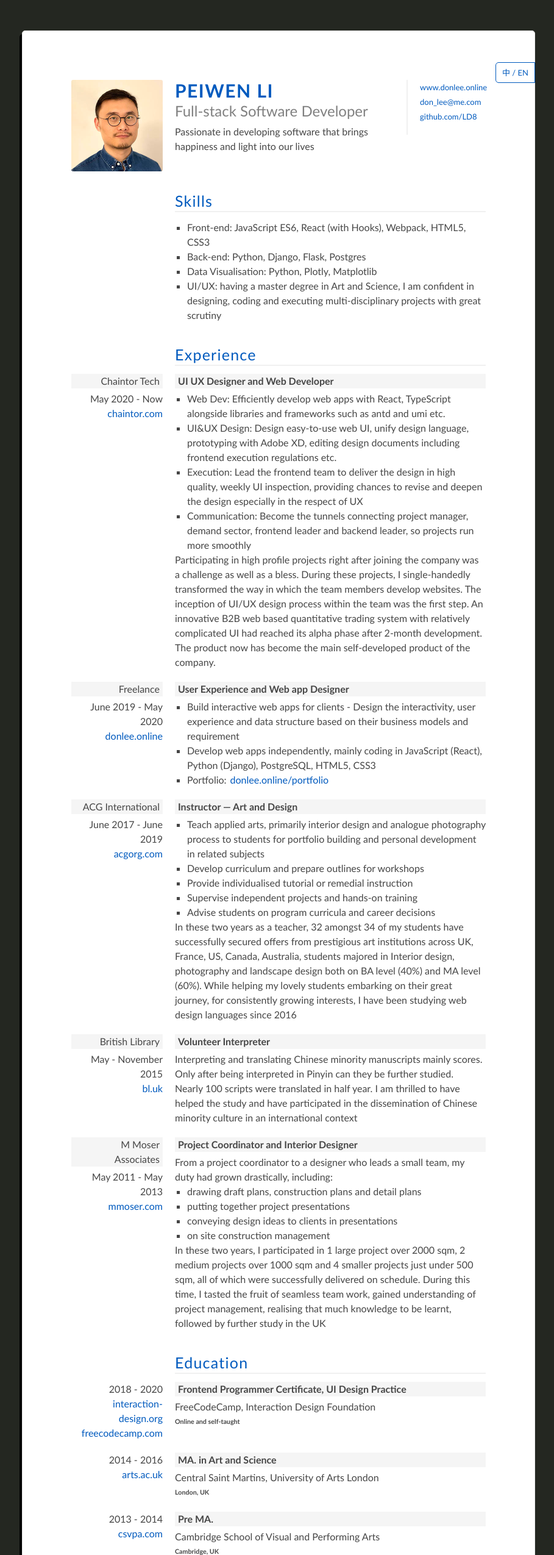
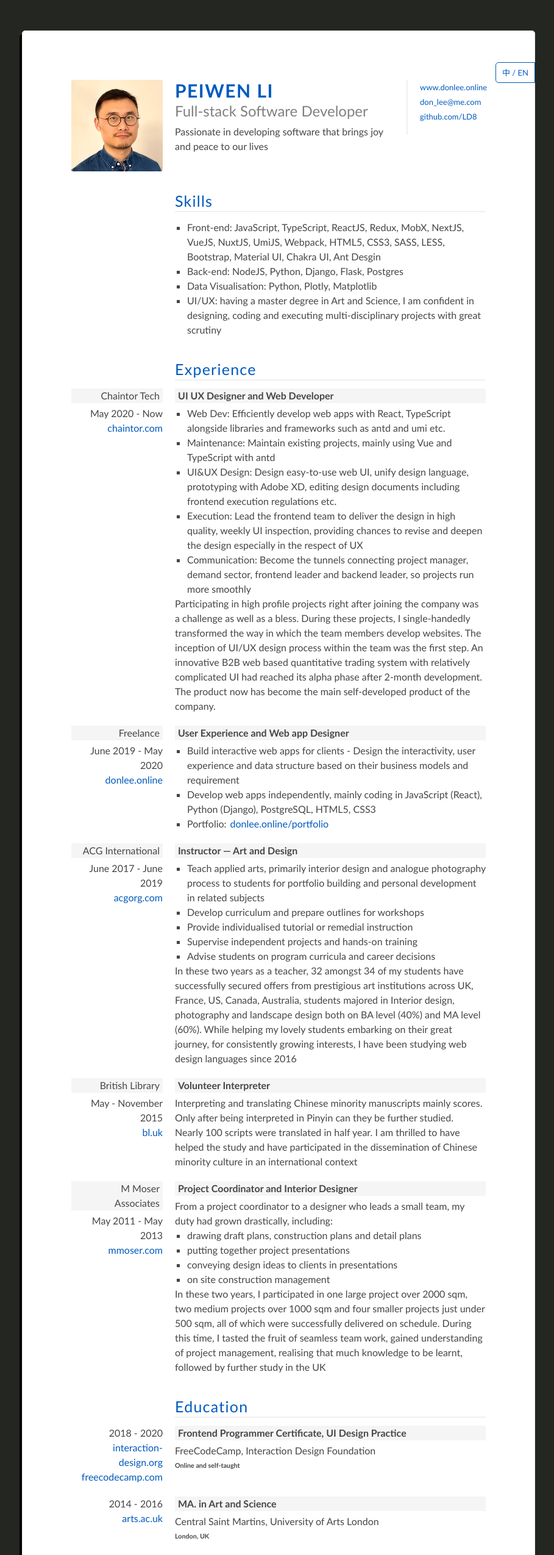
Before and after one commit to LD8/next-donlee, a Next.js app: page /cv in a window 1280 px wide. Shown: the top 2550 px of the page at 61% size, without its empty margins (183-1092 px from the left). Built offline with nearby package versions, Linux system fonts and the light colour scheme; a web font is replaced by a local one.

Commit message:
feat: cv content update

```diff
--- a/components/AboutPage/ImageAndInfo.js
+++ b/components/AboutPage/ImageAndInfo.js
@@ -10,8 +10,8 @@ export default function ImageAndInfo() {
         <h2>Peiwen Li</h2>
         <h4>Full-stack Developer</h4>
         <p>
-          Passionate in developing software that brings happiness and light into
-          our lives
+          Passionate in developing software that brings joy and peace to our
+          lives
         </p>
       </div>
     </SImageAndInfoSection>
--- a/pages/cv.js
+++ b/pages/cv.js
@@ -23,8 +23,8 @@ export default function CV() {
             <h1>Peiwen Li</h1>
             <h2>Full-stack Software Developer</h2>
             <p>
-              Passionate in developing software that brings happiness and light
-              into our lives
+              Passionate in developing software that brings joy and peace to our
+              lives
             </p>
           </div>
           <div className='contact-info'>
@@ -44,10 +44,9 @@ export default function CV() {
           <div className='details'>
             <ul>
               <li>
-                Front-end: JavaScript ES6, React (with Hooks), Webpack, HTML5,
-                CSS3
+                Front-end: JavaScript, TypeScript, ReactJS, Redux, MobX, NextJS, VueJS, NuxtJS, UmiJS, Webpack, HTML5, CSS3, SASS, LESS, Bootstrap, Material UI, Chakra UI, Ant Desgin
               </li>
-              <li>Back-end: Python, Django, Flask, Postgres</li>
+              <li>Back-end: NodeJS, Python, Django, Flask, Postgres</li>
               <li>Data Visualisation: Python, Plotly, Matplotlib</li>
               <li>
                 UI/UX: having a master degree in Art and Science, I am confident
@@ -76,6 +75,9 @@ export default function CV() {
               <li>
                 Web Dev: Efficiently develop web apps with React, TypeScript
                 alongside libraries and frameworks such as antd and umi etc.
+              </li>
+              <li>
+                Maintenance: Maintain existing projects, mainly using Vue and TypeScript with antd
               </li>
               <li>
                 UI&UX Design: Design easy-to-use web UI, unify design language,
@@ -208,8 +210,8 @@ export default function CV() {
               <li>on site construction management</li>
             </ul>
             <p>
-              In these two years, I participated in 1 large project over 2000
-              sqm, 2 medium projects over 1000 sqm and 4 smaller projects just
+              In these two years, I participated in one large project over 2000
+              sqm, two medium projects over 1000 sqm and four smaller projects just
               under 500 sqm, all of which were successfully delivered on
               schedule. During this time, I tasted the fruit of seamless team
               work, gained understanding of project management, realising that
```
Also changed, not shown: pages/cv-zh.js (+14 -12 lines).
